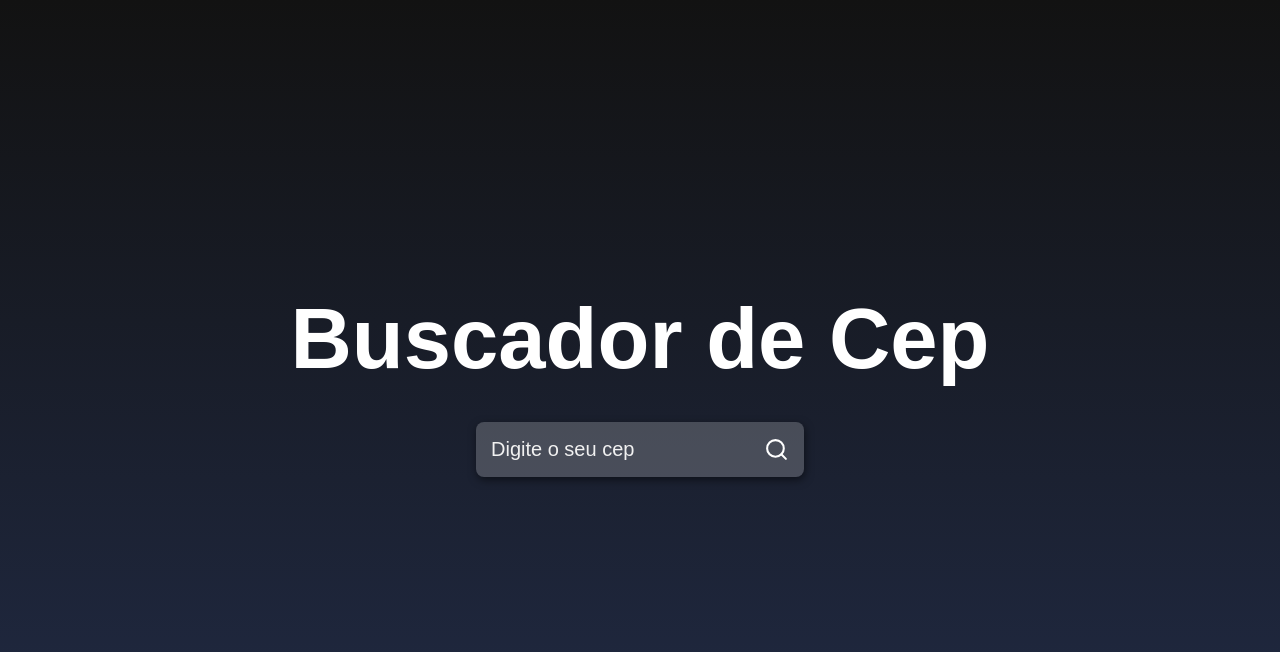
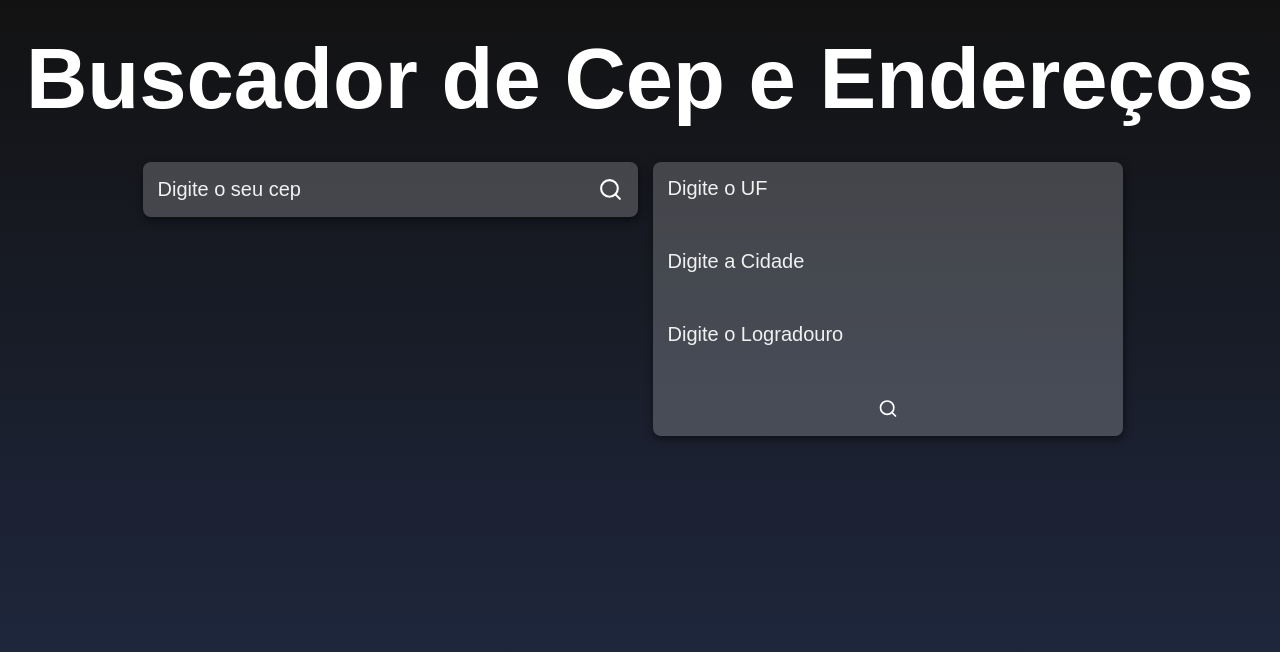
Before and after one commit to KeylaneSilva/buscador-cep, a React (Create React App) app: page / in a window 1280 px wide. Shown: the top 652 px of the page. Built offline with nearby package versions, Linux system fonts and the light colour scheme.

Commit message:
add buscador de cep por endereços

```diff
--- a/src/App.css
+++ b/src/App.css
@@ -1,13 +1,14 @@
 .container{
     height: 100vh;
     display: flex;
-    justify-content: center;
+    /* justify-content: center; */
     align-items: center;
     flex-direction: column;
     background: linear-gradient(#121212, #212b46);
 }
 
 .title{
+    margin-top: 30px;
     font-size: 85px;
     color: #FFF;
     animation: flipTitle 1s;
@@ -23,6 +24,15 @@
     }
 }
 
+.containerbuscaCep{
+    display: flex;
+    flex-direction: row;
+}
+
+.containerbuscaCep .container1{
+    margin-right: 15px;
+}
+
 .containerInput{
     background-color: rgba(255,255,255, 0.2);
     padding: 15px;
@@ -32,13 +42,30 @@
     box-shadow: 1px 3px 8px rgba(0,0,0, 0.5);
 }
 
+
 .containerInput input{
     background-color: transparent;
     border: 0;
     font-size: 20px;
     color: #FFF;
     outline: none;
-    margin-right: 8px;
+    margin-right: 175px;
+}
+#buttonx{
+    width: 20px;
+    margin-left: 210px;
+}
+.containerInput .input2 input:nth-child(2){
+    margin-top: 50px;
+}
+.containerInput .input2 input:nth-child(3), #buttonx{
+    margin-top: 50px;
+}
+
+.containerInput .input2{
+    display: flex;
+    flex-direction: column;
+    justify-content: space-around;
 }
 
 .containerInput input::placeholder{
@@ -47,7 +74,7 @@
 
 .buttonSearch{
     background-color: transparent;
-    border: 0;
+    border: none;
     display: flex;
     justify-content: center;
     align-items: center;
@@ -93,3 +120,7 @@
         min-height: 250px;
     }
 }
+
+hr{
+    border-top: 1px solid #121212;
+}
--- a/src/App.jsx
+++ b/src/App.jsx
@@ -8,6 +8,14 @@ function App() {
 
   const [input, setInput] = useState()
   const [cep, setCep] = useState({})
+
+  const [estado, setEstado] = useState()
+  const [cidade, setCidade] = useState()
+  const [logradouro, setLogradouro] = useState()
+  const [endCep, setEndCep] = useState({})
+
+
+  //veriifcação de input vazio
   async function handleSearch(){
     if(input == ""){
       alert('Preencha o cep')
@@ -15,6 +23,7 @@ function App() {
     }
 
     try{
+      // conexão com a API
       const response = await api.get(`${input}/json`)
       console.log(response.data)
       setCep(response.data)
@@ -24,12 +33,41 @@ function App() {
       alert("Ops, erro ao tentar buscar")
       setInput("")
     }
+  }
 
+  async function handleSearch2(){
+    if(estado == ''){
+      alert('Preencha o UF')
+      return
+    }
+    if(cidade == ''){
+      alert('Preencha a Cidade')
+      return
+    }
+    if(logradouro == ''){
+      alert('Preencha o Logradouro')
+      return
+    }
+
+    try{
+      const response = await api.get(`${estado}/${cidade}/${logradouro}/json`)
+      console.log(response.data)
+      setEndCep(response.data)
+      setEstado("")
+      setCidade("")
+      setLogradouro("")
+
+    }catch(e){
+      alert('Não foi possível encontrar o cep')
+    }
   }
 
   return (
     <div className='container'>
-      <h1 className='title'>Buscador de Cep</h1>
+      <h1 className='title'>Buscador de Cep e Endereços</h1>
+
+      <div className="containerbuscaCep">
+        <div className="container1">
 
           <div className='containerInput'>
             <input
@@ -45,18 +83,60 @@ function App() {
           </div>
 
           {Object.keys(cep).length > 0 && (
+
             <main className='main'>
-        <h2>Cep: {cep.cep}</h2>
+              <h2>CEP: {cep.cep}</h2>
 
-        <span>{cep.logradouro}</span>
-        <span>{cep.bairro}</span>
-        <span>{cep.complemento}</span>
+              <span>Rua: {cep.logradouro}</span>
+              <span>Bairro: {cep.bairro}</span>
+              <span>Complemento: {cep.complemento}</span>
               <span>{cep.localidade} - {cep.uf}</span>
 
+              <span>--------------------------------------------------------------------------------</span>
+              <h3>Informações adicionais</h3><br />
+              <span>DDD: {cep.ddd}</span>
+              <span>Ibge: {cep.ibge}</span>
+              <span>Siafi: {cep.siafi}</span>
             </main>
+          )}
+        </div>
 
-      )}
+        <div className="container1">
+          <div className='containerInput'>
+            <div className="input2">
+              <input
+                type="text"
+                placeholder='Digite o UF'
+                value={estado}
+                onChange={e => setEstado(e.target.value)}
+                />
+              <input
+                type="text"
+                placeholder='Digite a Cidade'
+                value={cidade}
+                onChange={e => setCidade(e.target.value)}
+              />
+              <input
+                type="text"
+                placeholder='Digite o Logradouro'
+                value={logradouro}
+                onChange={e => setLogradouro(e.target.value)}
+              />
 
+              <button id="buttonx"className='buttonSearch' onClick={handleSearch2}>
+                <FiSearch size={25} color='#FFF'/>
+              </button>
+            </div>
+          </div>
+
+          {Object.keys(endCep).length > 0 &&
+              <main className='main'>
+                <h2>Cep: {endCep[0].cep} </h2>
+                <span>Bairro: {endCep[0].bairro}</span>
+              </main>
+            }
+        </div>
+      </div>
     </div>
   );
 }
```
Lines whose indentation alone changed are shown as unchanged.
